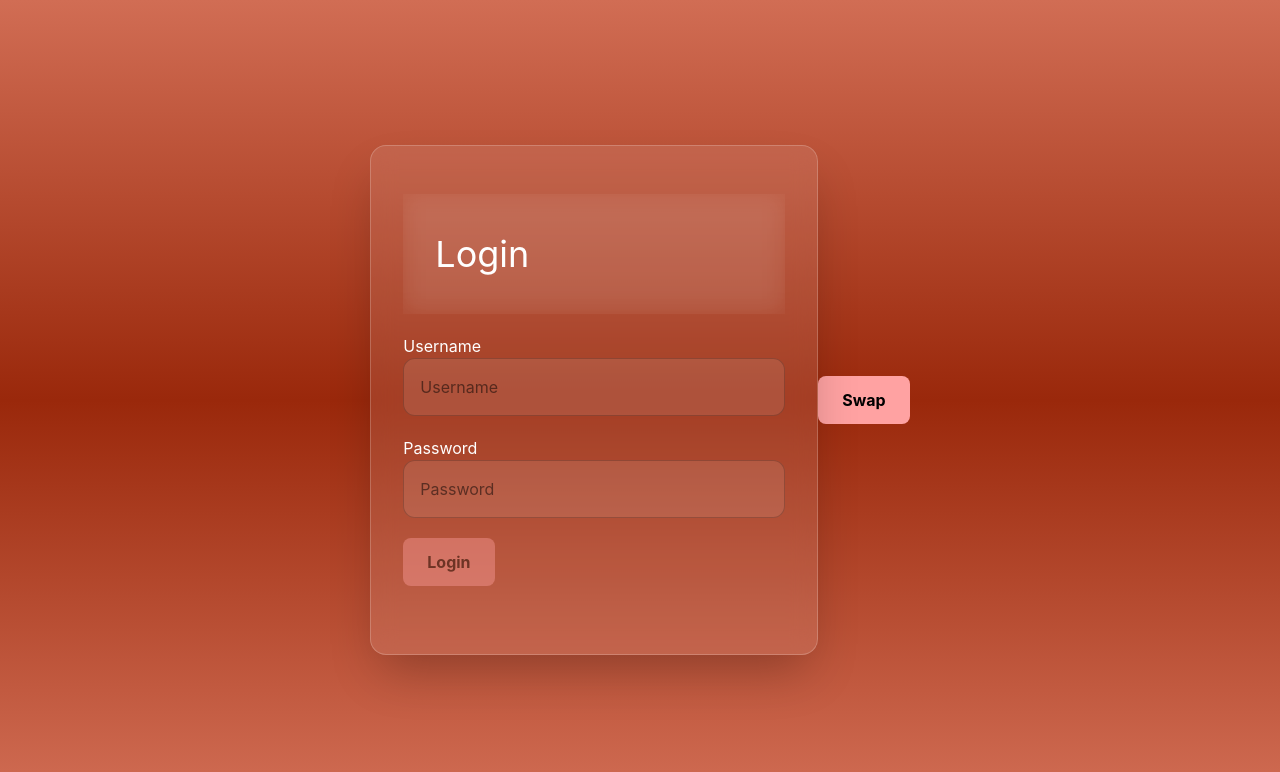
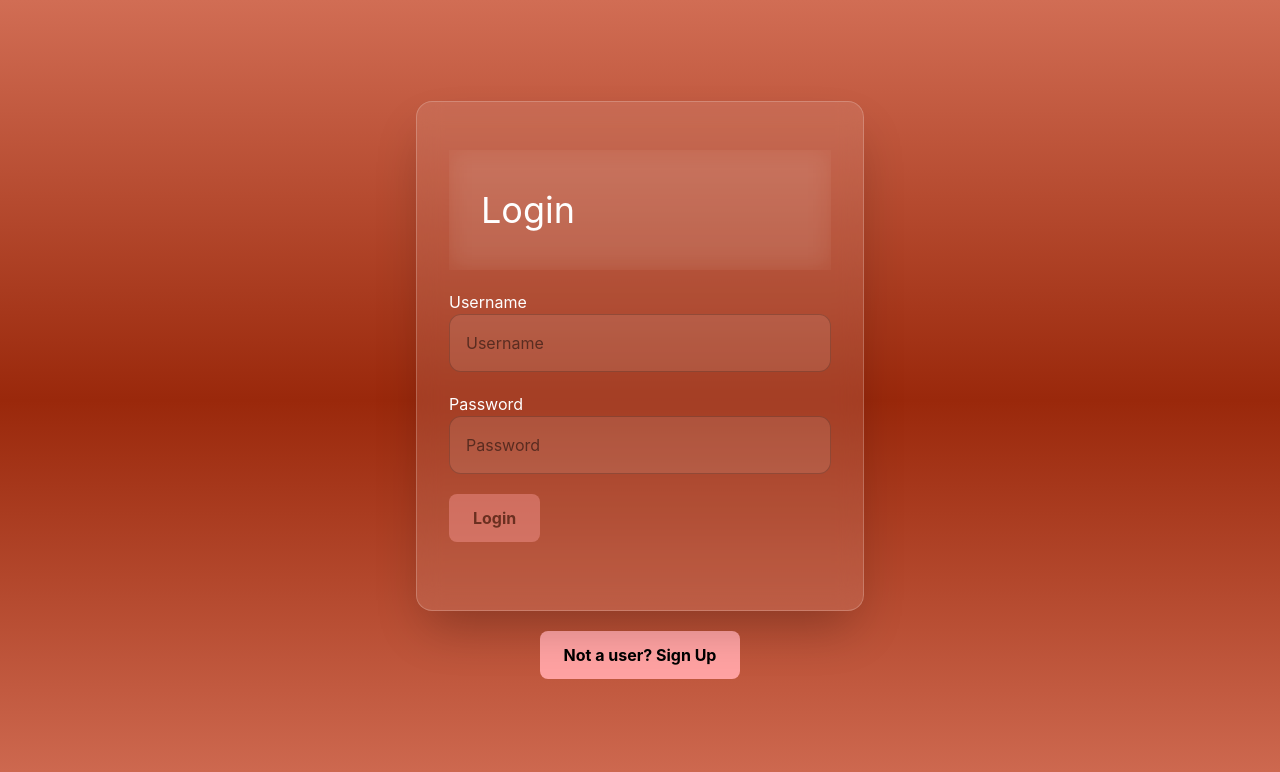
Before and after one commit to youssefibrahim3/PumpPlanner, a React app in the folder frontend/: page /login in a window 1280 px wide. Shown: the top 772 px of the page. Built offline with nearby package versions, Linux system fonts and the light colour scheme; the HTML template or start-up script is replaced by a standard one.

Commit message:
Update LoginPage.jsx

```diff
--- a/frontend/src/pages/LoginPage.jsx
+++ b/frontend/src/pages/LoginPage.jsx
@@ -11,7 +11,7 @@ export default function LoginPage() {
 
     return (
         <div
-        className="relative min-h-screen flex items-center justify-center overflow-hidden"
+        className="relative min-h-screen flex flex-col items-center justify-center overflow-hidden"
         style={{background:"linear-gradient(to bottom, #d16d54, #9a280b, #d16d54)"}}>
 
 
@@ -22,10 +22,10 @@ export default function LoginPage() {
             )}
 
             <button
-            className="bg-red-300 hover:bg-red-700 px-6 py-3 rounded-lg font-bold cursor-pointer"
+            className="bg-red-300 hover:bg-red-700 px-6 py-3 my-5 rounded-lg font-bold cursor-pointer"
             onClick={() => setLoggingIn(!loggingIn)}
             >
-            Swap
+            {loggingIn ? 'Not a user? Sign Up' : 'Already a user? Log In'}
             </button>
         </div>
 
```
